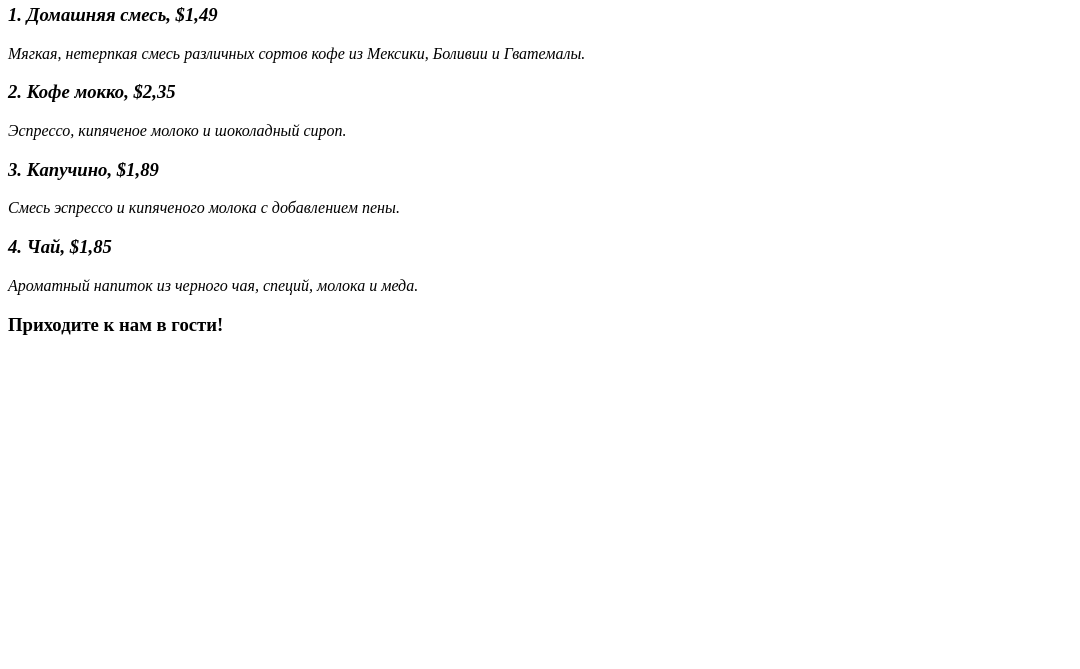
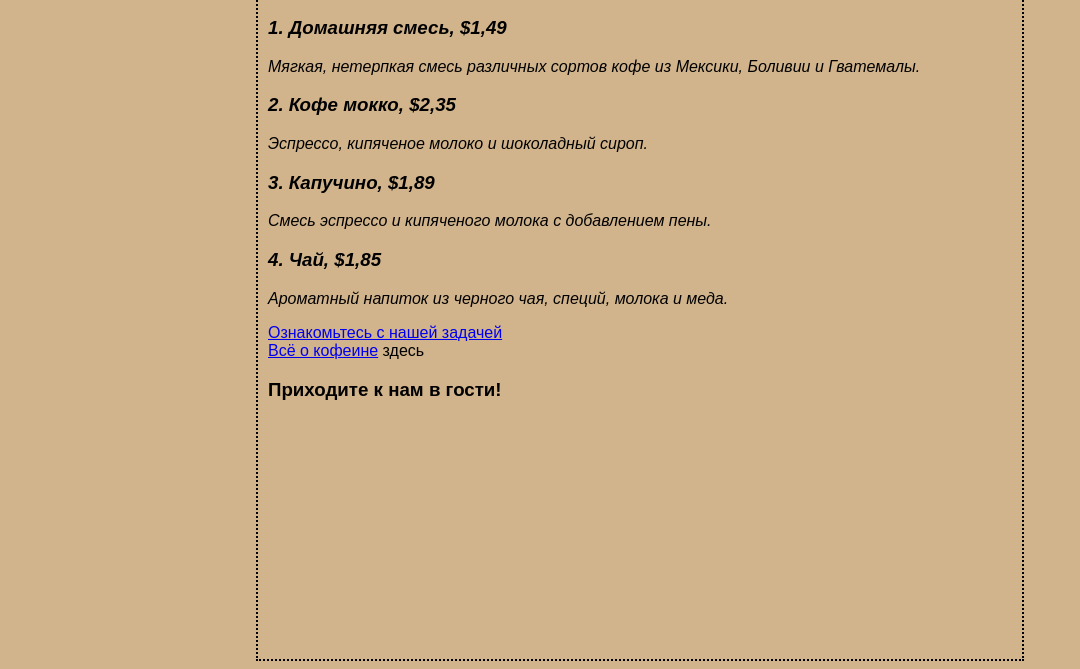
Before and after one commit to ultramaster20/starbuzz_cafe, a plain HTML site: page index.html in a window 1280 px wide. Shown: the part 131-800 px from the top of the page, without its empty margins (0-1080 px from the left). Drawn offline with Linux system fonts and the light colour scheme.

Commit message:
cafe_href

```diff
--- a/index.html
+++ b/index.html
@@ -3,6 +3,16 @@
 	<img/>
 	<head>
 		<title>Starbuzz Кафе</title>
+		<style type= "text/css">
+			body {
+					background-color: #d2b48c;
+					margin-left: 20%;
+					margin-right: 20%;
+					border: 2px dotted black;
+					padding: 10px 10px 10px 10px;
+					font-family: sans-serif;
+			}
+		</style>
 	</head>
 
 	<body>
@@ -20,10 +30,14 @@
 			<p>Смесь эспрессо и кипяченого молока с добавлением
 			пены.</p>
 
-			<h3>4. Чай, $1,85</h3>
+			<h3 id="chai">4. Чай, $1,85</h3>
 			<p>Ароматный напиток из черного чая, специй, молока
 			и меда.</p>
 		</em></p>
+		<p>
+			<a href="mission.html" title="Узнайте больше о важной задаче кафе Starbuzz">Ознакомьтесь с нашей задачей</a> <br>
+			<a target="_blank" href="http://wickedlysmart.com/buzz/index.html#Coffee" title="Читайте всё самое интересное о кофеине">Всё о кофеине</a> здесь
+		</p>
 		<p><h3>
 			Приходите к нам в гости!
 		</h3></p>
```
Also changed, not shown: mission.html (added, +43 -0 lines).
